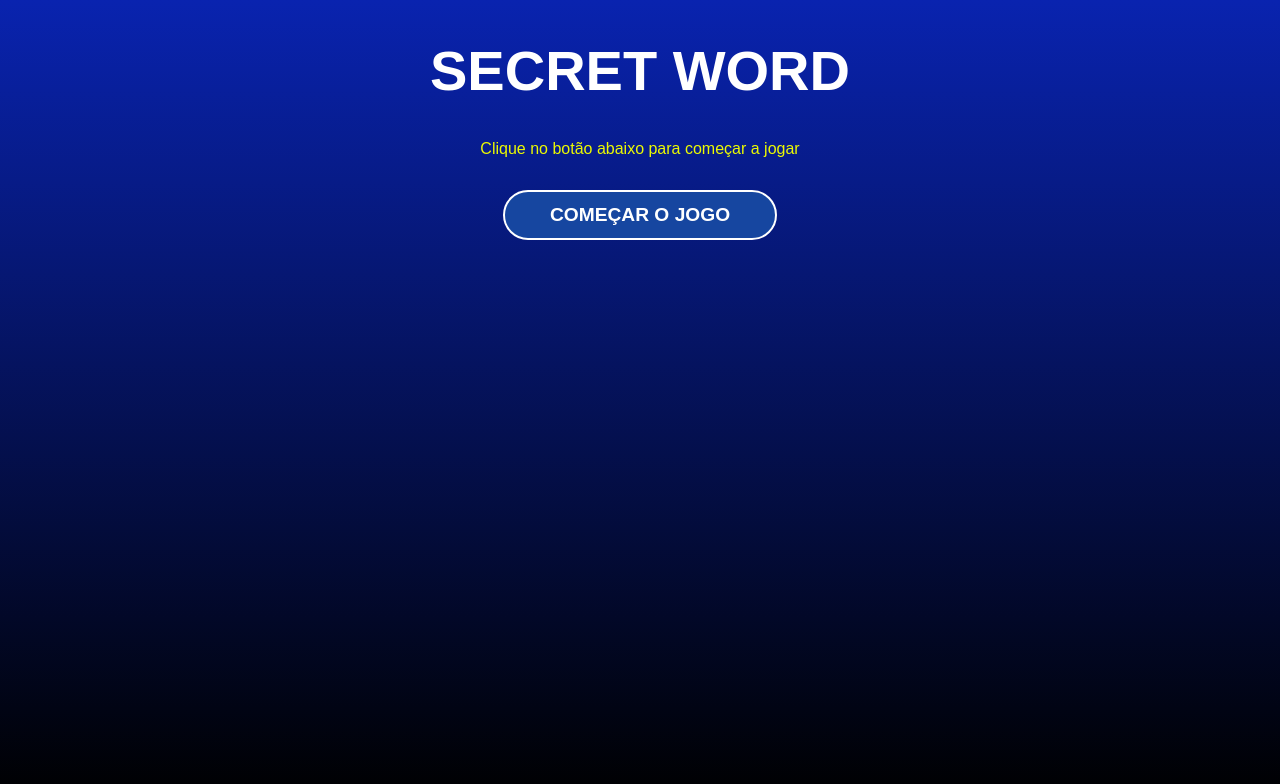
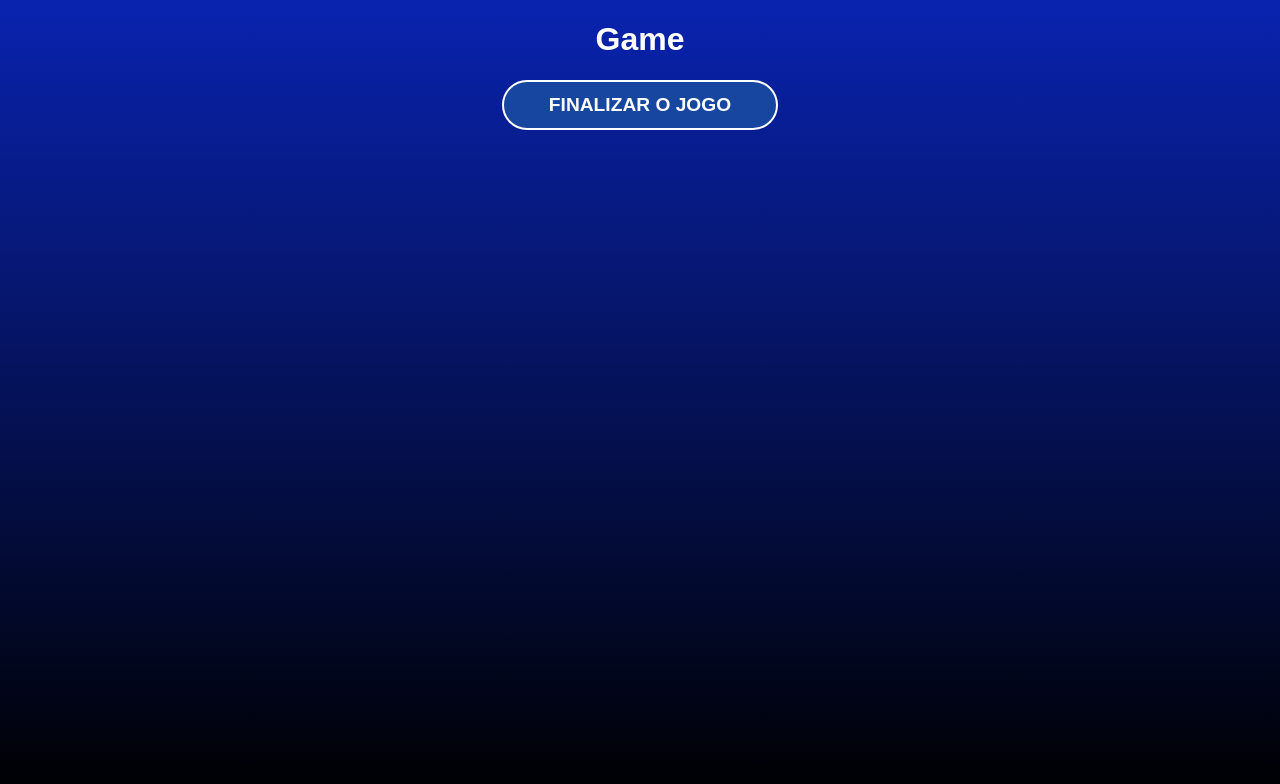
Before and after one commit to renawmontanari/secret-word, a React (Vite) app in the folder secret-word/: page / in a window 1280 px wide. Both pictures are taken after a click on the button "COMEÇAR O JOGO". Shown: the top 784 px of the page. Built offline with nearby package versions, Linux system fonts and the light colour scheme.

Commit message:
Secret- Word

```diff
--- a/secret-word/src/App.jsx
+++ b/secret-word/src/App.jsx
@@ -24,14 +24,27 @@
   const [gameStage, setGameStage] = useState(stages[0].name);
   const [words] = useState(wordsList);
 
-  console.log(words);
+  // Starts the secret word game
+  const startGame = () => {
+    setGameStage(stages[1].name);
+  };
+
+  // Process the letter input
+  const verifyLetter = () => {
+    setGameStage(stages[2].name);
+  };
+
+  // Restarts the game
+  const retry = () => {
+    setGameStage(stages[0].name);
+  };
 
   return (
     <>
      <div className="App">
-        {gameStage === "start" && <StartScreen />}
-        {gameStage === "game" && <Game />}
-        {gameStage === "end" && <GameOver />}
+        {gameStage === "start" && <StartScreen startGame={startGame} />}
+        {gameStage === "game" && <Game verifyLetter={verifyLetter} />}
+        {gameStage === "end" && <GameOver retry={retry} />}
      </div>
     </>
   );
--- a/secret-word/src/components/Game.jsx
+++ b/secret-word/src/components/Game.jsx
@@ -2,10 +2,13 @@
 // CSS
 import "./Game.css";
 
-const Game = () => {
+const Game = ({ verifyLetter }) => {
   return (
-    <div>Game</div>
-  )
-}
+    <div>
+        <h1>Game</h1>
+        <button onClick={verifyLetter}>Finalizar o jogo</button>
+    </div>
+  );
+};
 
-export default Game
+export default Game;
--- a/secret-word/src/components/GameOver.jsx
+++ b/secret-word/src/components/GameOver.jsx
@@ -2,10 +2,13 @@
 // CSS
 import "./GameOver.css";
 
-const GameOver = () => {
+const GameOver = ({ retry }) => {
   return (
-    <div>GameOver</div>
-  )
-}
+    <div>
+        <h1>Game Over</h1>
+        <button onClick={retry}>Resetar o jogo</button>
+    </div>
+  );
+};
 
-export default GameOver
+export default GameOver;
--- a/secret-word/src/components/StartScreen.jsx
+++ b/secret-word/src/components/StartScreen.jsx
@@ -1,11 +1,11 @@
 import "./StartScreen.css";
 
-const StartScreen = () => {
+const StartScreen = ({ startGame }) => {
   return (
     <div className="start">
         <h1>SECRET WORD</h1>
         <p>Clique no botão abaixo para começar a jogar</p>
-        <button>Começar o jogo</button>
+        <button onClick={startGame}>Começar o jogo</button>
     </div>
   );
 };
```
